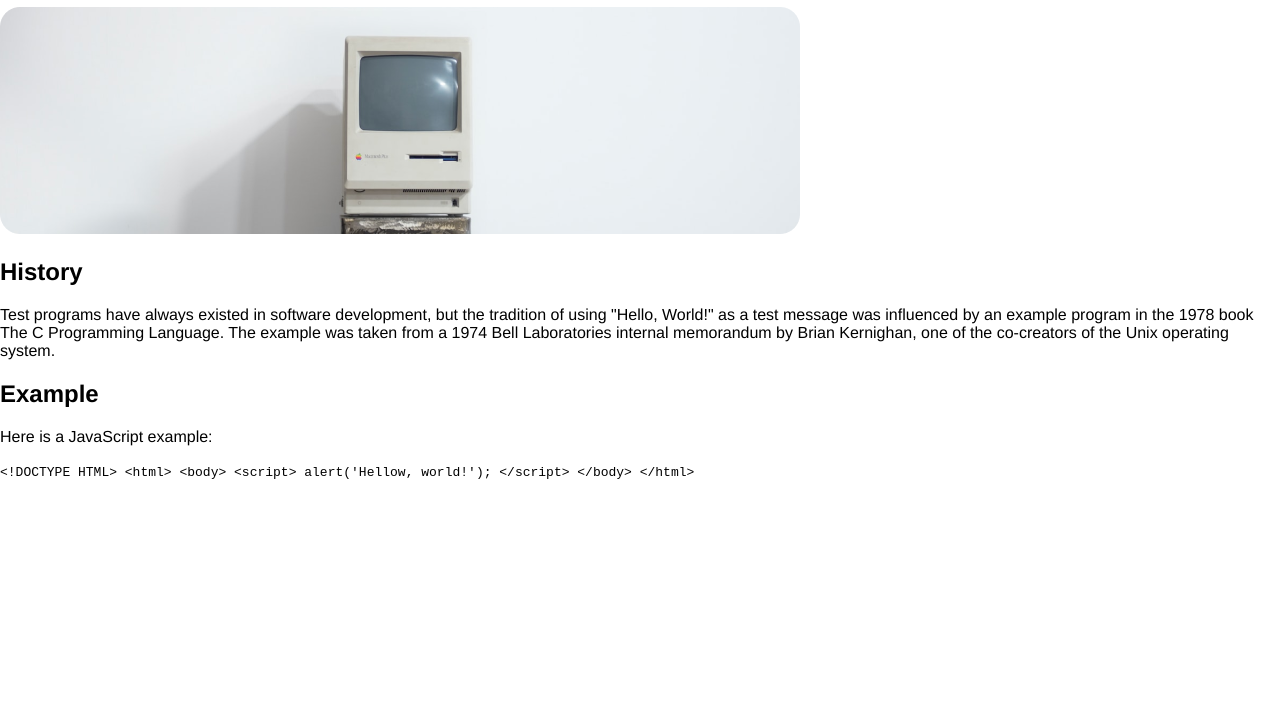
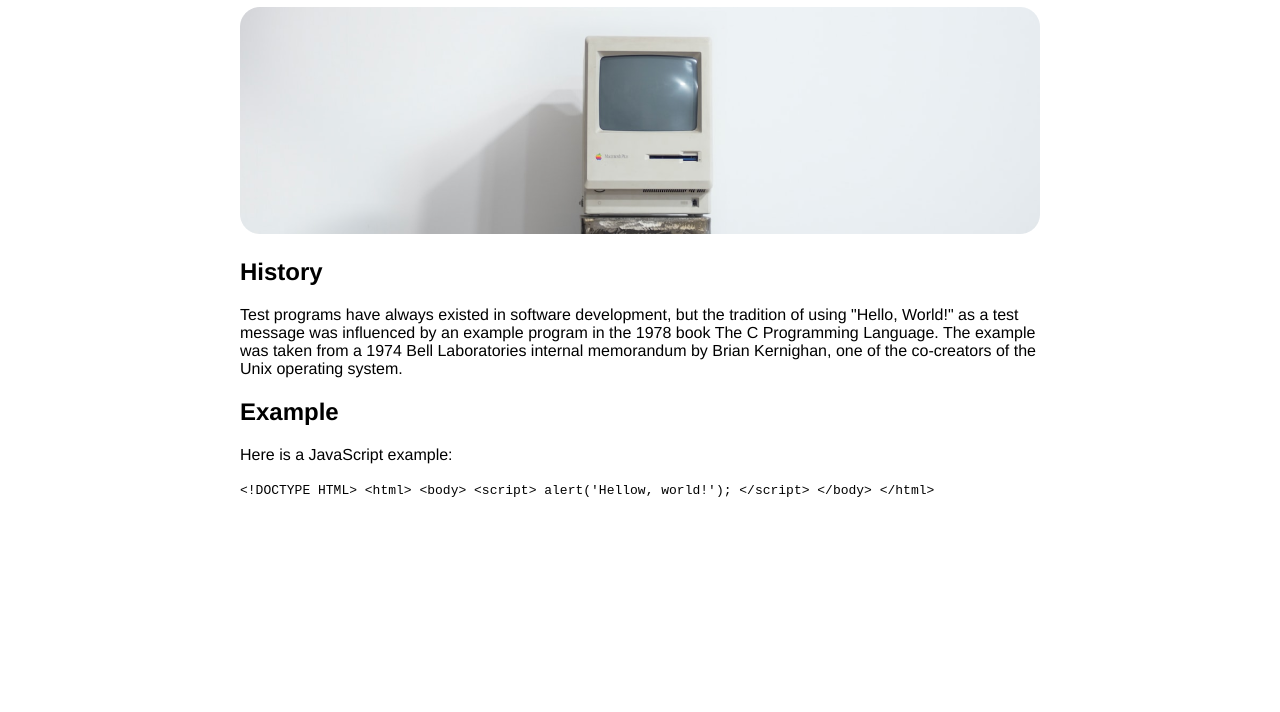
Before and after one commit to jasonnguyen11141/HelloWorld, a plain HTML site: page index.html in a window 1280 px wide. Shown: the part 88-800 px from the top of the page. Drawn offline with Linux system fonts and the light colour scheme.

Commit message:
margin space

```diff
--- a/index.html
+++ b/index.html
@@ -7,6 +7,7 @@
     <link rel="stylesheet" href="screen.css">
 </head>
 <body>
+    <main>
         <h1>HelloWorld!</h1>
         <img src="images/Computer image.png" alt="Vintage Mac">
         <section>
@@ -27,5 +28,6 @@
              &lt;/html&gt;
             </code>
         </section>
+    </main>
 </body>
 </html>
--- a/screen.css
+++ b/screen.css
@@ -7,3 +7,11 @@ body   {
    margin: 0;
 
 }
+
+main{
+   margin: 0 auto;
+   width: 800px;
+}
+img{
+   width: 100%;
+}
```
Lines whose indentation alone changed are shown as unchanged.
